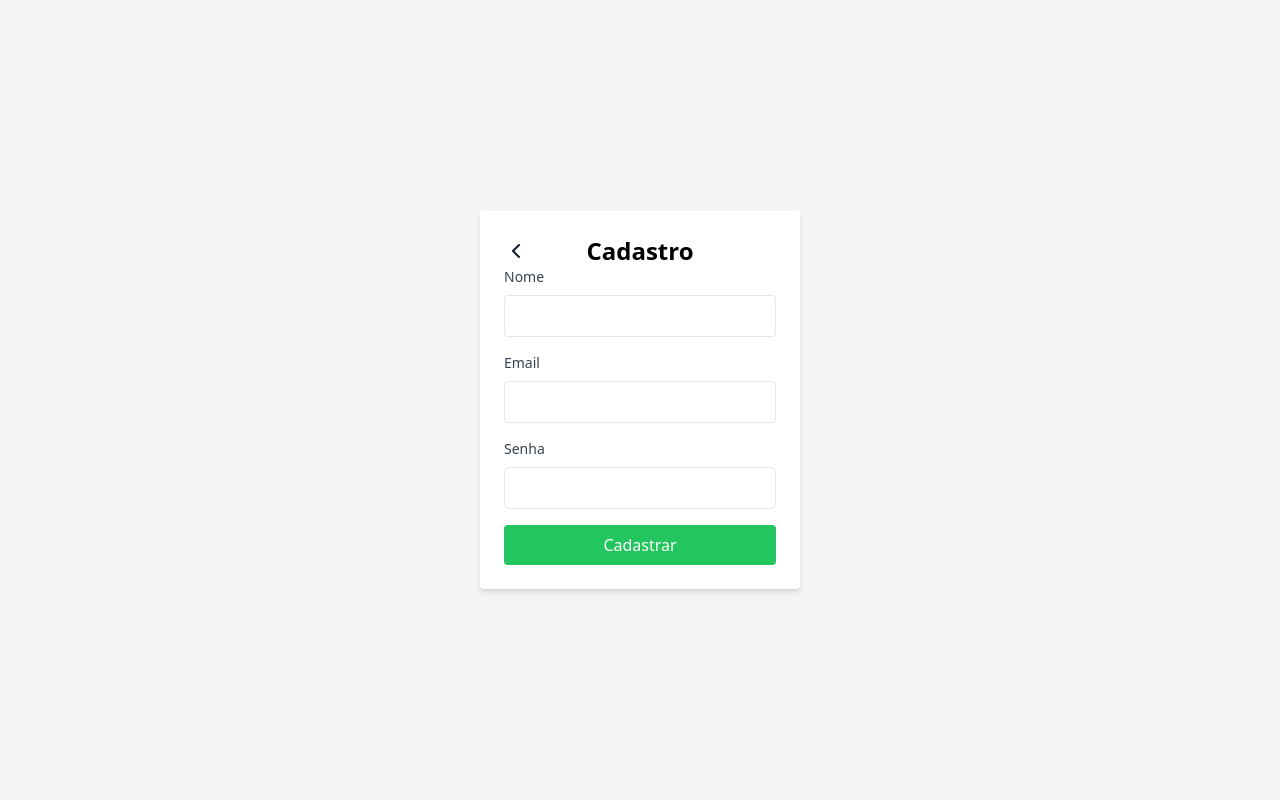
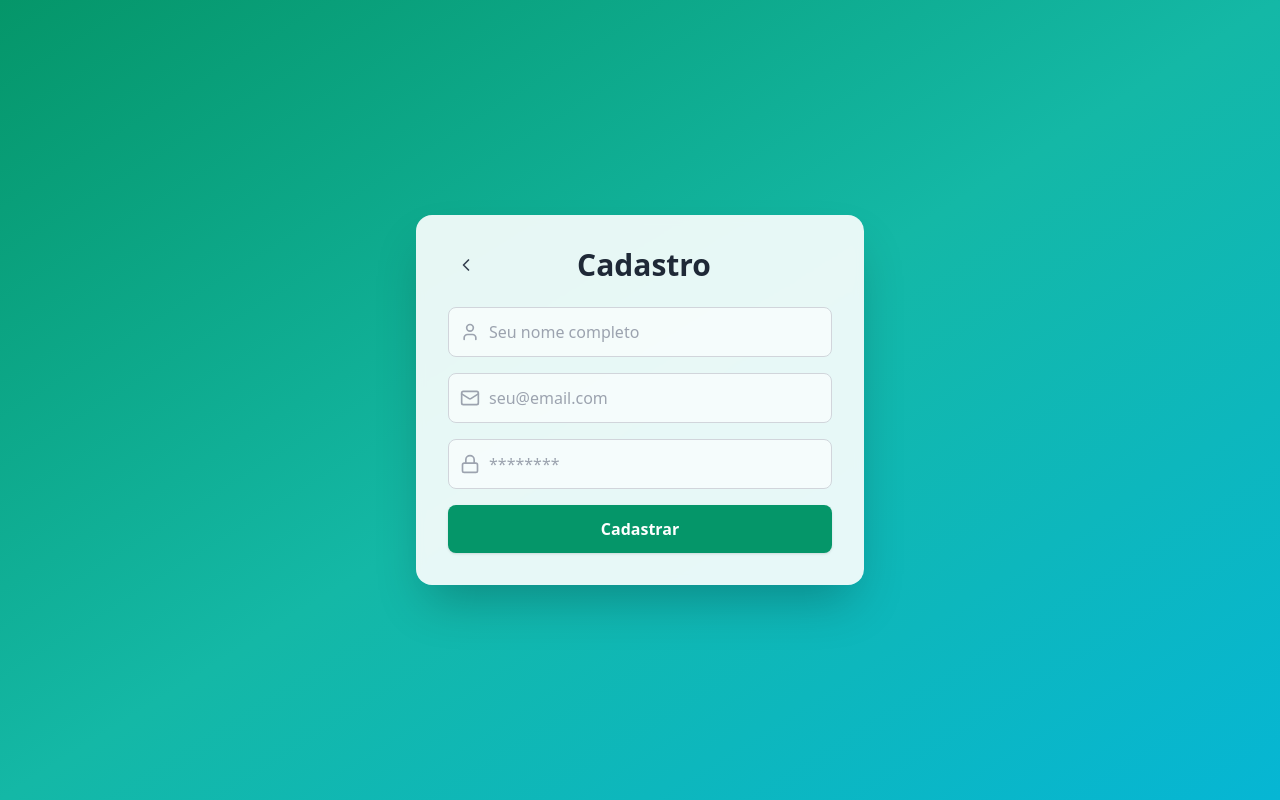
Before and after one commit to bernardomerlo/ponto-eletronico-front, a React (Vite) app: page /register in a window 1280 px wide. Built offline with nearby package versions, Linux system fonts and the light colour scheme.

Commit message:
style: implementa atualizações de estilização

```diff
--- a/src/pages/Dashboard.tsx
+++ b/src/pages/Dashboard.tsx
@@ -56,7 +56,7 @@ export default function Dashboard() {
                   <td className="py-2 px-4">{registro.user.name}</td>
                   <td className="py-2 px-4">{registro.user.email}</td>
                   <td className="py-2 px-4 capitalize">
-                    {registro.type === "check-in" ? "Entrada" : "Saída"}
+                    {registro.type === "check_in" ? "Entrada" : "Saída"}
                   </td>
                   <td className="py-2 px-4">
                     {new Date(registro.timestamp).toLocaleString("pt-BR")}
--- a/src/pages/Login.tsx
+++ b/src/pages/Login.tsx
@@ -1,80 +1,87 @@
 import { useState } from "react";
+import { useNavigate } from "react-router-dom";
+import { jwtDecode } from "jwt-decode";
+import { Mail, Lock } from "lucide-react";
+
 import api from "../services/api";
-import { useNavigate } from "react-router-dom";
 import { useAuth } from "../contexts/AuthContext";
-import { jwtDecode } from "jwt-decode";
 import { User } from "../types/user";
 
 export default function Login() {
   const [email, setEmail] = useState("");
   const [password, setPassword] = useState("");
   const [error, setError] = useState("");
+
   const navigate = useNavigate();
-
   const { setUser } = useAuth();
 
   const handleLogin = async (e: React.FormEvent) => {
     e.preventDefault();
-
     try {
-      const response = await api.post("/users/login", { email, password });
-      const { token } = response.data;
-
-      localStorage.setItem("token", token);
-      const userDecoded = jwtDecode<User>(token);
-      setUser(userDecoded);
-
+      const { data } = await api.post("/users/login", { email, password });
+      localStorage.setItem("token", data.token);
+      setUser(jwtDecode<User>(data.token));
       navigate("/ponto");
-    } catch (error) {
-      setError("Credenciais inválidas. " + error);
+    } catch (err) {
+      console.error(err);
+      setError("Credenciais inválidas.");
     }
   };
 
   return (
-    <div className="min-h-screen flex items-center justify-center bg-gray-100">
-      <form
-        onSubmit={handleLogin}
-        className="bg-white p-6 rounded shadow-md w-80"
-      >
-        <h2 className="text-2xl font-bold mb-4 text-center">Login</h2>
-        {error && <p className="text-red-500 text-sm mb-2">{error}</p>}
+    <div className="min-h-screen flex items-center justify-center bg-gradient-to-br from-blue-600 via-sky-500 to-indigo-500 p-4">
+      <div className="w-full max-w-md rounded-2xl shadow-2xl bg-white/90 backdrop-blur-sm p-8">
+        <h1 className="text-3xl font-extrabold text-center text-gray-800 mb-6">
+          Ponto Eletrônico
+        </h1>
 
-        <label className="block mb-2 text-sm font-medium text-gray-700">
-          Email
-        </label>
+        {error && (
+          <p className="text-red-500 text-sm mb-4 text-center">{error}</p>
+        )}
+
+        <form onSubmit={handleLogin} className="space-y-4">
+          <div className="relative">
+            <Mail className="absolute left-3 top-1/2 -translate-y-1/2 h-5 w-5 text-gray-400" />
             <input
               type="email"
+              id="email"
+              placeholder="seu@email.com"
               value={email}
               onChange={(e) => setEmail(e.target.value)}
-          className="w-full px-3 py-2 mb-4 border rounded"
               required
+              className="w-full rounded-lg border border-gray-300 bg-white/60 px-10 py-3 text-gray-800 placeholder-gray-400 focus:border-indigo-500 focus:outline-none focus:ring-2 focus:ring-indigo-300 transition"
             />
+          </div>
 
-        <label className="block mb-2 text-sm font-medium text-gray-700">
-          Senha
-        </label>
+          <div className="relative">
+            <Lock className="absolute left-3 top-1/2 -translate-y-1/2 h-5 w-5 text-gray-400" />
             <input
               type="password"
+              id="password"
+              placeholder="********"
               value={password}
               onChange={(e) => setPassword(e.target.value)}
-          className="w-full px-3 py-2 mb-4 border rounded"
               required
+              className="w-full rounded-lg border border-gray-300 bg-white/60 px-10 py-3 text-gray-800 placeholder-gray-400 focus:border-indigo-500 focus:outline-none focus:ring-2 focus:ring-indigo-300 transition"
             />
+          </div>
 
           <button
             type="submit"
-          className="w-full bg-blue-500 text-white py-2 rounded hover:bg-blue-600 transition"
+            className="w-full rounded-lg bg-indigo-600 py-3 font-semibold text-white shadow hover:bg-indigo-700 focus:outline-none focus:ring-2 focus:ring-indigo-400 transition"
           >
             Entrar
           </button>
+
           <button
             type="button"
-          onClick={() => (window.location.href = "/register")}
-          className="w-full mt-2 bg-gray-300 text-gray-800 py-2 rounded hover:bg-gray-400 transition"
+            onClick={() => navigate("/register")}
+            className="w-full rounded-lg bg-white py-3 font-semiboøld text-indigo-600 border border-indigo-600 shadow hover:bg-indigo-50 focus:outline-none focus:ring-2 focus:ring-indigo-400 transition"
           >
             Cadastrar
           </button>
         </form>
       </div>
+    </div>
   );
 }
--- a/src/pages/Registro.tsx
+++ b/src/pages/Registro.tsx
@@ -1,7 +1,8 @@
 import { useState } from "react";
+import { useNavigate } from "react-router-dom";
+import { ChevronLeft, Mail, Lock, User } from "lucide-react";
+
 import api from "../services/api";
-import { ChevronLeftIcon } from "lucide-react";
-import { useNavigate } from "react-router-dom";
 
 export default function Registro() {
   const [email, setEmail] = useState("");
@@ -13,80 +14,96 @@ export default function Registro() {
 
   const handleRegister = async (e: React.FormEvent) => {
     e.preventDefault();
-
     try {
       await api.post("/users/register", { email, password, name });
-      setName("");
+
       setEmail("");
       setPassword("");
+      setName("");
       setError("");
-      navigate("/");
-    } catch (error) {
-      setError("Erro ao cadastrar. " + error);
+      setSuccess("Cadastro realizado com sucesso!");
+
+      setTimeout(() => navigate("/"), 1200);
+    } catch (err) {
+      console.error(err);
+      setError("Erro ao cadastrar.");
       setSuccess("");
     }
   };
 
   return (
-    <div className="min-h-screen flex items-center justify-center bg-gray-100">
-      <form
-        onSubmit={handleRegister}
-        className="bg-white p-6 rounded shadow-md w-80"
-      >
-        <div className="flex justify-center relative">
+    <div className="min-h-screen flex items-center justify-center bg-gradient-to-br from-emerald-600 via-teal-500 to-cyan-500 p-4">
+      <div className="w-full max-w-md bg-white/90 backdrop-blur-sm rounded-2xl shadow-2xl p-8">
+        <div className="flex items-center mb-6">
           <button
             type="button"
             onClick={() => navigate("/")}
-            className="absolute left-0 top-0 bottom-0 text-slate-900"
+            aria-label="Voltar ao login"
+            className="text-gray-700 hover:text-gray-900 focus:outline-none focus:ring-2 focus:ring-emerald-400 rounded-full p-2"
           >
-            <ChevronLeftIcon />
+            <ChevronLeft className="h-5 w-5" />
           </button>
-          <h2 className="text-2xl font-bold text-center">Cadastro</h2>
+          <h1 className="flex-1 text-center text-3xl font-extrabold text-gray-800">
+            Cadastro
+          </h1>
+          <span className="w-7" />
         </div>
 
-        {error && <p className="text-red-500 text-sm mb-2">{error}</p>}
-        {success && <p className="text-green-600 text-sm mb-2">{success}</p>}
+        {error && (
+          <p className="text-red-500 text-sm mb-4 text-center">{error}</p>
+        )}
+        {success && (
+          <p className="text-green-600 text-sm mb-4 text-center">{success}</p>
+        )}
 
-        <label className="block mb-2 text-sm font-medium text-gray-700">
-          Nome
-        </label>
+        <form onSubmit={handleRegister} className="space-y-4">
+          <div className="relative">
+            <User className="absolute left-3 top-1/2 -translate-y-1/2 h-5 w-5 text-gray-400" />
             <input
               type="text"
+              id="name"
+              placeholder="Seu nome completo"
               value={name}
               onChange={(e) => setName(e.target.value)}
-          className="w-full px-3 py-2 mb-4 border rounded"
               required
+              className="w-full rounded-lg border border-gray-300 bg-white/60 px-10 py-3 text-gray-800 placeholder-gray-400 focus:border-emerald-500 focus:outline-none focus:ring-2 focus:ring-emerald-300 transition"
             />
+          </div>
 
-        <label className="block mb-2 text-sm font-medium text-gray-700">
-          Email
-        </label>
+          <div className="relative">
+            <Mail className="absolute left-3 top-1/2 -translate-y-1/2 h-5 w-5 text-gray-400" />
             <input
               type="email"
+              id="email"
+              placeholder="seu@email.com"
               value={email}
               onChange={(e) => setEmail(e.target.value)}
-          className="w-full px-3 py-2 mb-4 border rounded"
               required
+              className="w-full rounded-lg border border-gray-300 bg-white/60 px-10 py-3 text-gray-800 placeholder-gray-400 focus:border-emerald-500 focus:outline-none focus:ring-2 focus:ring-emerald-300 transition"
             />
+          </div>
 
-        <label className="block mb-2 text-sm font-medium text-gray-700">
-          Senha
-        </label>
+          <div className="relative">
+            <Lock className="absolute left-3 top-1/2 -translate-y-1/2 h-5 w-5 text-gray-400" />
             <input
               type="password"
+              id="password"
+              placeholder="********"
               value={password}
               onChange={(e) => setPassword(e.target.value)}
-          className="w-full px-3 py-2 mb-4 border rounded"
               required
+              className="w-full rounded-lg border border-gray-300 bg-white/60 px-10 py-3 text-gray-800 placeholder-gray-400 focus:border-emerald-500 focus:outline-none focus:ring-2 focus:ring-emerald-300 transition"
             />
+          </div>
 
           <button
             type="submit"
-          className="w-full bg-green-500 text-white py-2 rounded hover:bg-green-600 transition"
+            className="w-full rounded-lg bg-emerald-600 py-3 font-semibold text-white shadow hover:bg-emerald-700 focus:outline-none focus:ring-2 focus:ring-emerald-400 transition"
           >
             Cadastrar
           </button>
         </form>
       </div>
+    </div>
   );
 }
--- a/src/types/register.ts
+++ b/src/types/register.ts
@@ -2,7 +2,7 @@ import { User } from "./user";
 
 export type Registro = {
   id: string;
-  type: "check-in" | "check-out";
+  type: "check_in" | "check_out";
   timestamp: string;
   user: User;
 };
```
Also changed, not shown: src/pages/Historico.tsx (+40 -19 lines), src/pages/Ponto.tsx (+43 -32 lines). Lines whose indentation alone changed are shown as unchanged.
